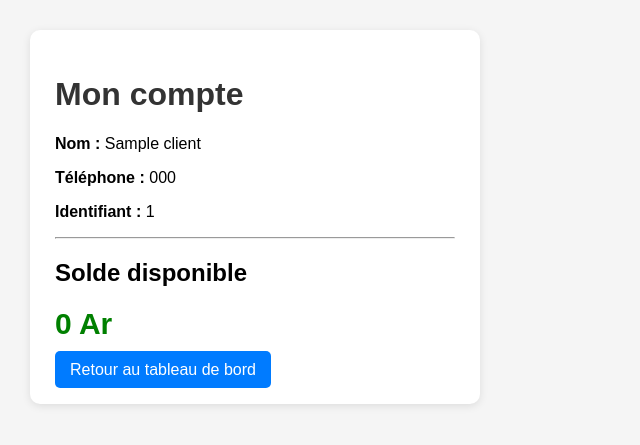
After one commit to sandih77/Projet-Final-S4, a CodeIgniter 4 app: the page made by app/Views/clients/solde.php in a window 1280 px wide. The commit adds this page. Shown: the top 445 px of the page, without its empty margins (0-640 px from the left). Run offline with PHP 8.4 and a stand-in for CodeIgniter, Linux system fonts and the light colour scheme; the template is opened without the code that fills it: most values are stand-ins (such as "Sample title", 1, 10 or a date in 2020); some libraries are stand-ins or nearby versions.

Commit message:
solde and all transaction fixed

```diff
--- a/app/Config/Routes.php
+++ b/app/Config/Routes.php
@@ -15,6 +15,7 @@ $routes->group("clients", function ($routes) {
     $routes->post("login", [ClientController::class, "login"]);
     $routes->get("logout", [ClientController::class, "logout"]);
     $routes->get("dashboard", [ClientController::class, "dashboard"]);
+    $routes->get("solde/(:num)", [ClientController::class, "solde/$1"]);
 
     $routes->group("transaction", function ($routes) {
         $routes->get("/", [TransactionController::class, "index"]);
--- a/app/Views/clients/dashboard.php
+++ b/app/Views/clients/dashboard.php
@@ -13,6 +13,7 @@
     <ul>
         <li><a href="<?= site_url('clients/transaction')?>">Faire une transaction</a></li>
         <li><a href="<?= site_url('clients/logout')?>">Se déconnecter</a></li>
+        <li><a href="<?= site_url('clients/solde/'.$client['id'])?>">Voir solde</a></li>
     </ul>
 
 </body>
--- /dev/null
+++ b/app/Views/clients/solde.php
@@ -0,0 +1,79 @@
+<!DOCTYPE html>
+<html>
+<head>
+    <meta charset="UTF-8">
+    <title>Solde du compte</title>
+
+    <style>
+        body {
+            font-family: Arial, sans-serif;
+            margin: 30px;
+            background: #f5f5f5;
+        }
+
+        .card {
+            background: white;
+            padding: 25px;
+            border-radius: 10px;
+            width: 400px;
+            box-shadow: 0 2px 8px rgba(0,0,0,0.1);
+        }
+
+        h1 {
+            color: #333;
+        }
+
+        .solde {
+            font-size: 30px;
+            font-weight: bold;
+            color: green;
+            margin: 20px 0;
+        }
+
+        a {
+            text-decoration: none;
+            background: #007bff;
+            color: white;
+            padding: 10px 15px;
+            border-radius: 5px;
+        }
+    </style>
+</head>
+
+<body>
+
+<div class="card">
+
+    <h1>Mon compte</h1>
+
+    <p>
+        <strong>Nom :</strong>
+        <?= esc($client->nom) ?>
+    </p>
+
+    <p>
+        <strong>Téléphone :</strong>
+        <?= esc($client->telephone) ?>
+    </p>
+
+    <p>
+        <strong>Identifiant :</strong>
+        <?= esc($client->id) ?>
+    </p>
+
+    <hr>
+
+    <h2>Solde disponible</h2>
+
+    <div class="solde">
+        <?= number_format($solde, 0, ',', ' ') ?> Ar
+    </div>
+
+    <a href="<?= site_url('clients/dashboard') ?>">
+        Retour au tableau de bord
+    </a>
+
+</div>
+
+</body>
+</html>
```
Also changed, not shown: app/Controllers/Clients/ClientController.php (+21 -0 lines), app/Controllers/Transaction/TransactionController.php (+46 -6 lines), app/Models/Operateurs/BaremesModel.php (+23 -10 lines), app/Models/Operateurs/OperationsModel.php (+50 -10 lines), base.sql (+15 -0 lines), writable/db/mobileMoney.db.
